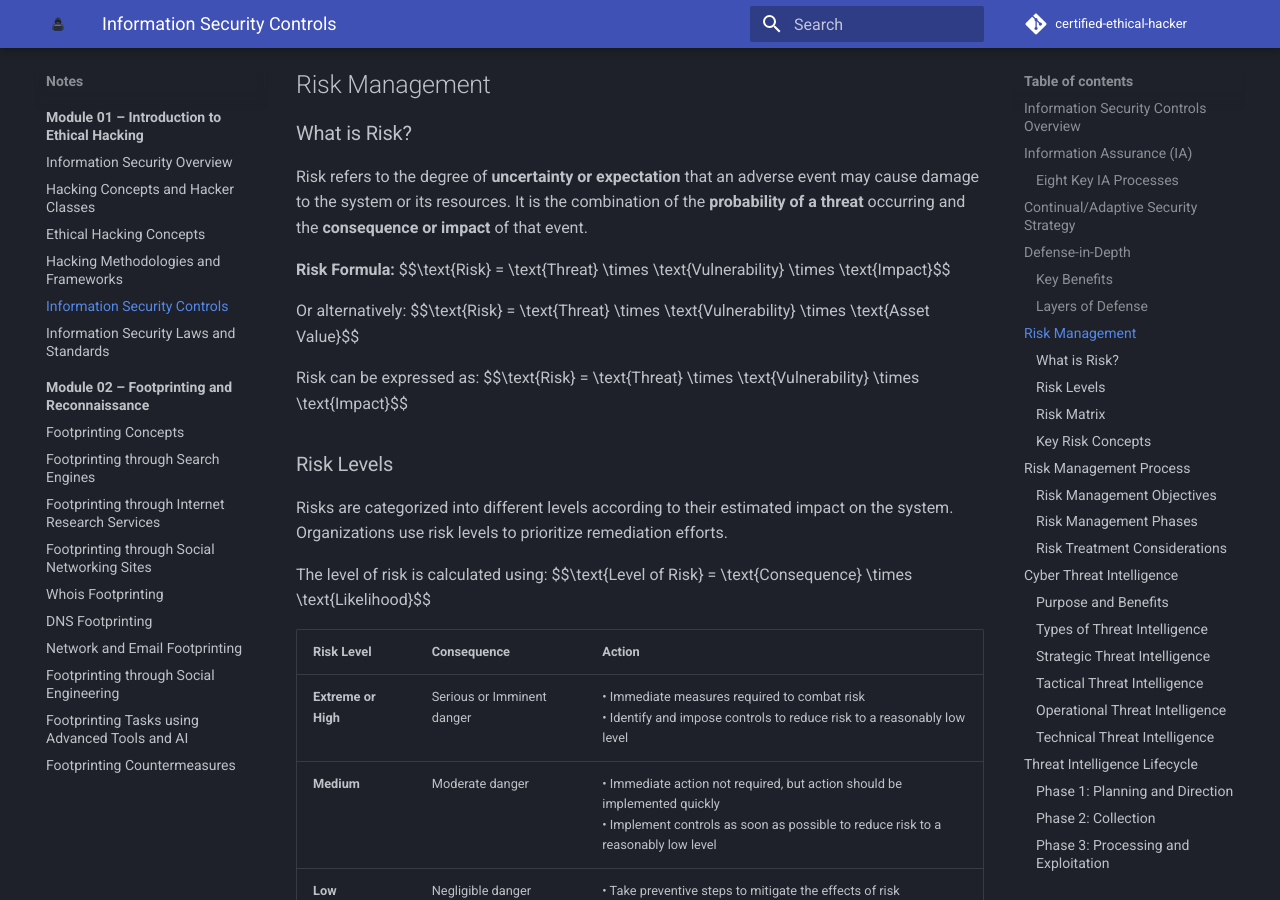
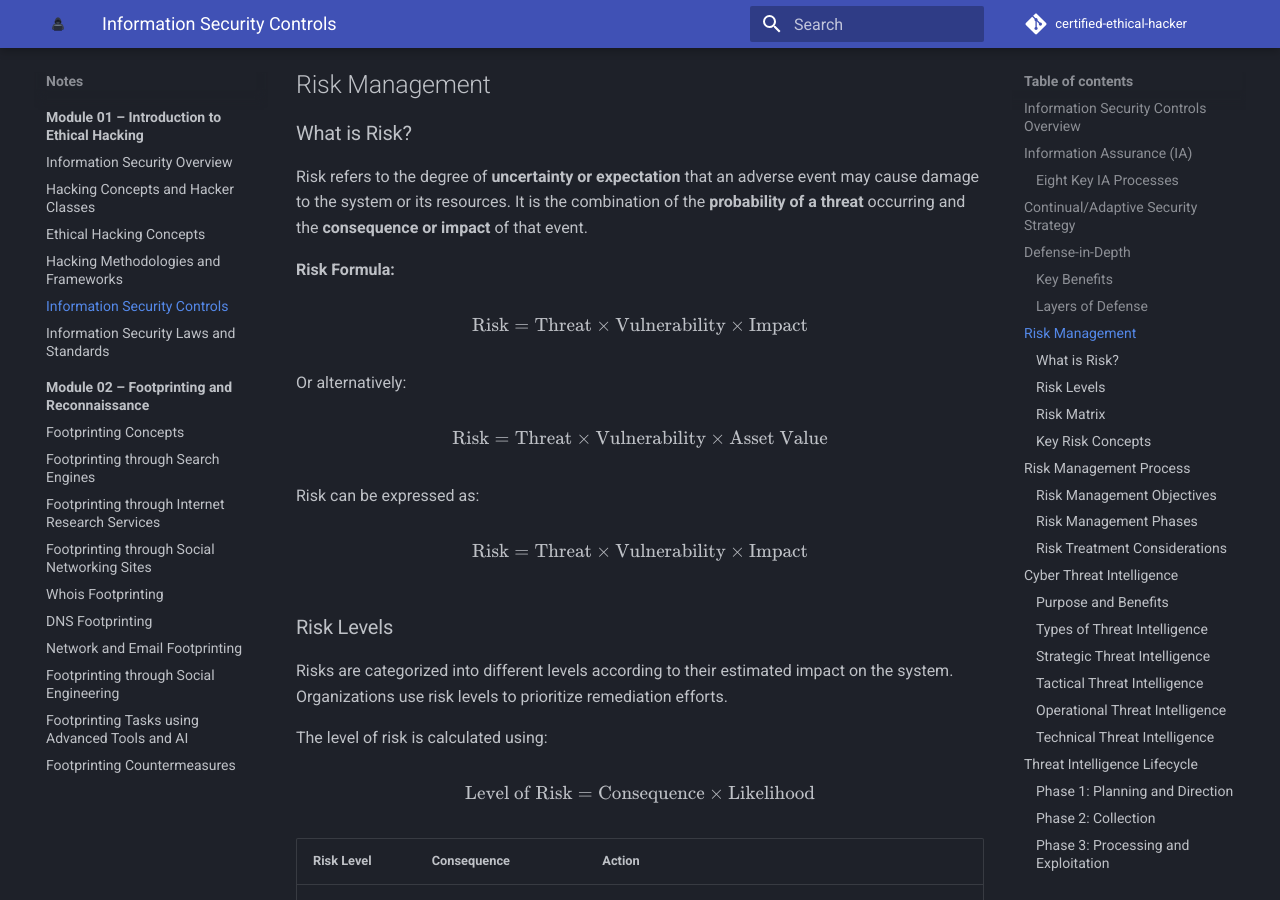
Before and after one commit to adanze/certified-ethical-hacker, an MkDocs documentation site: the page built from docs/ceh/module-01-introduction-to-ethical-hacking/information-security-controls.md, in a window 1280 px wide and 900 px high, scrolled down 3090 px. Built offline with MkDocs 1.6.1 and Material for MkDocs 9.7.7, drawn with Linux system fonts in a browser that asks for light colours; comment, search, counter and statistics services are not loaded; part of the change alters nothing that is shown.

```diff
--- a/docs/ceh/module-01-introduction-to-ethical-hacking/information-security-controls.md
+++ b/docs/ceh/module-01-introduction-to-ethical-hacking/information-security-controls.md
@@ -67,12 +67,15 @@ Defense-in-depth typically includes multiple layers spanning administrative, tec
 Risk refers to the degree of **uncertainty or expectation** that an adverse event may cause damage to the system or its resources. It is the combination of the **probability of a threat** occurring and the **consequence or impact** of that event.
 
 **Risk Formula:**
+
 $$\text{Risk} = \text{Threat} \times \text{Vulnerability} \times \text{Impact}$$
 
 Or alternatively:
+
 $$\text{Risk} = \text{Threat} \times \text{Vulnerability} \times \text{Asset Value}$$
 
 Risk can be expressed as:
+
 $$\text{Risk} = \text{Threat} \times \text{Vulnerability} \times \text{Impact}$$
 
 ### Risk Levels
@@ -80,6 +83,7 @@ $$\text{Risk} = \text{Threat} \times \text{Vulnerability} \times \text{Impact}$$
 Risks are categorized into different levels according to their estimated impact on the system. Organizations use risk levels to prioritize remediation efforts.
 
 The level of risk is calculated using:
+
 $$\text{Level of Risk} = \text{Consequence} \times \text{Likelihood}$$
 
 | Risk Level | Consequence | Action |
--- /dev/null
+++ b/docs/javascripts/mathjax.js
@@ -0,0 +1,16 @@
+window.MathJax = {
+  tex: {
+    inlineMath: [["\\(", "\\)"]],
+    displayMath: [["\\[", "\\]"]],
+    processEscapes: true,
+    processEnvironments: true
+  },
+  options: {
+    ignoreHtmlClass: ".*|",
+    processHtmlClass: "arithmatex"
+  }
+};
+
+document$.subscribe(() => {
+  MathJax.typesetPromise();
+});
--- a/mkdocs.yml
+++ b/mkdocs.yml
@@ -27,6 +27,8 @@ extra_css:
 
 extra_javascript:
   - javascripts/flashcards.js
+  - javascripts/mathjax.js
+  - https://unpkg.com/mathjax@3/es5/tex-mml-chtml.js
 
 markdown_extensions:
   - attr_list
@@ -35,6 +37,8 @@ markdown_extensions:
       permalink: true
   - admonition
   - pymdownx.details
+  - pymdownx.arithmatex:
+      generic: true
   - pymdownx.superfences:
       custom_fences:
         - name: mermaid
```
